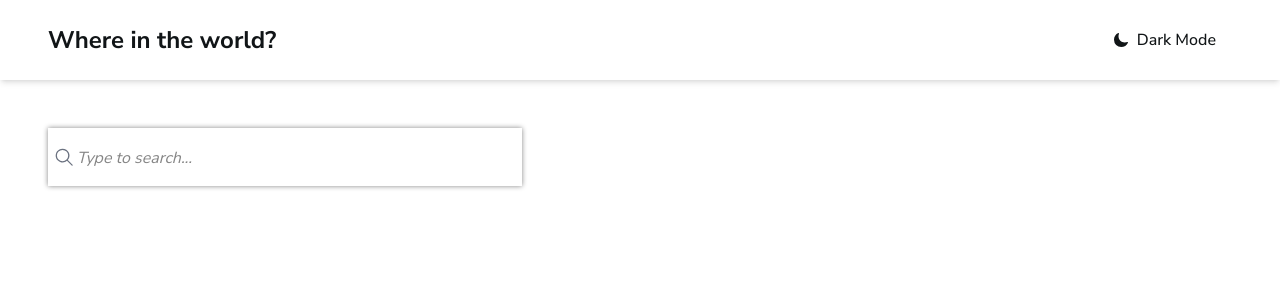
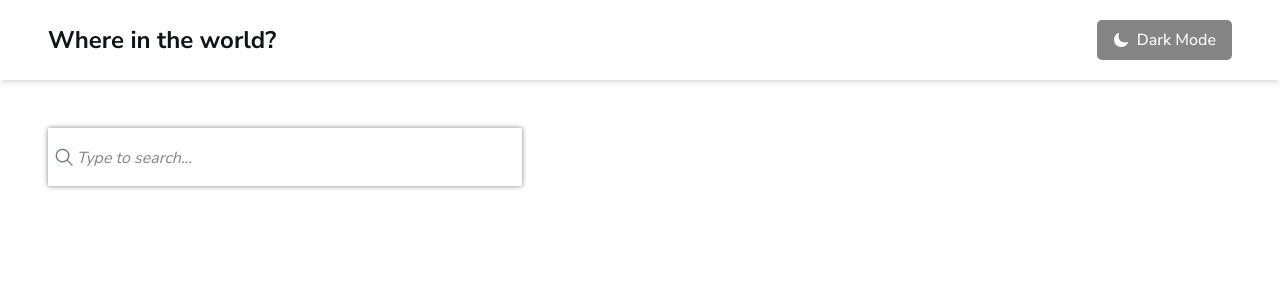
Before and after one commit to Gandalf-hash/Rest-Countries-API-With-Color-Switch-Toggle, a React (Vite) app: page / in a window 1280 px wide. Shown: the top 300 px of the page. Built offline with nearby package versions, Linux system fonts and the light colour scheme.

Commit message:
ref(): clean up components

```diff
--- a/src/components/ColorSwitchToggle.tsx
+++ b/src/components/ColorSwitchToggle.tsx
@@ -20,7 +20,7 @@ export const ColorSwitchToggle = () => {
     <div className="element-switch-toggle flex flex-end">
       <button
         onClick={toggleTheme}
-        className="flex flex-row gap-2 items-center font-medium px-4 py-2"
+        className="btn flex flex-row gap-2 items-center font-medium px-4 py-2"
       >
         {isDarkSide ? (
           <>
--- a/src/components/CountrySearch.tsx
+++ b/src/components/CountrySearch.tsx
@@ -43,12 +43,15 @@ export const CountrySearch = () => {
         size={20}
       />
       <input
-        className={clsx("md:w-[40%] w-full dark:bg-lightBlue dark:text-mediumWhite text-deepBlue bg-white")}
+        className={clsx(
+          "md:w-[40%] w-full dark:bg-lightBlue dark:text-mediumWhite text-deepBlue bg-white"
+        )}
         id="search"
         type="text"
         placeholder="Type to search..."
         autoComplete="off"
         autoCorrect="off"
+        spellCheck="false"
         value={query}
         onChange={handleSearch}
       />
```
